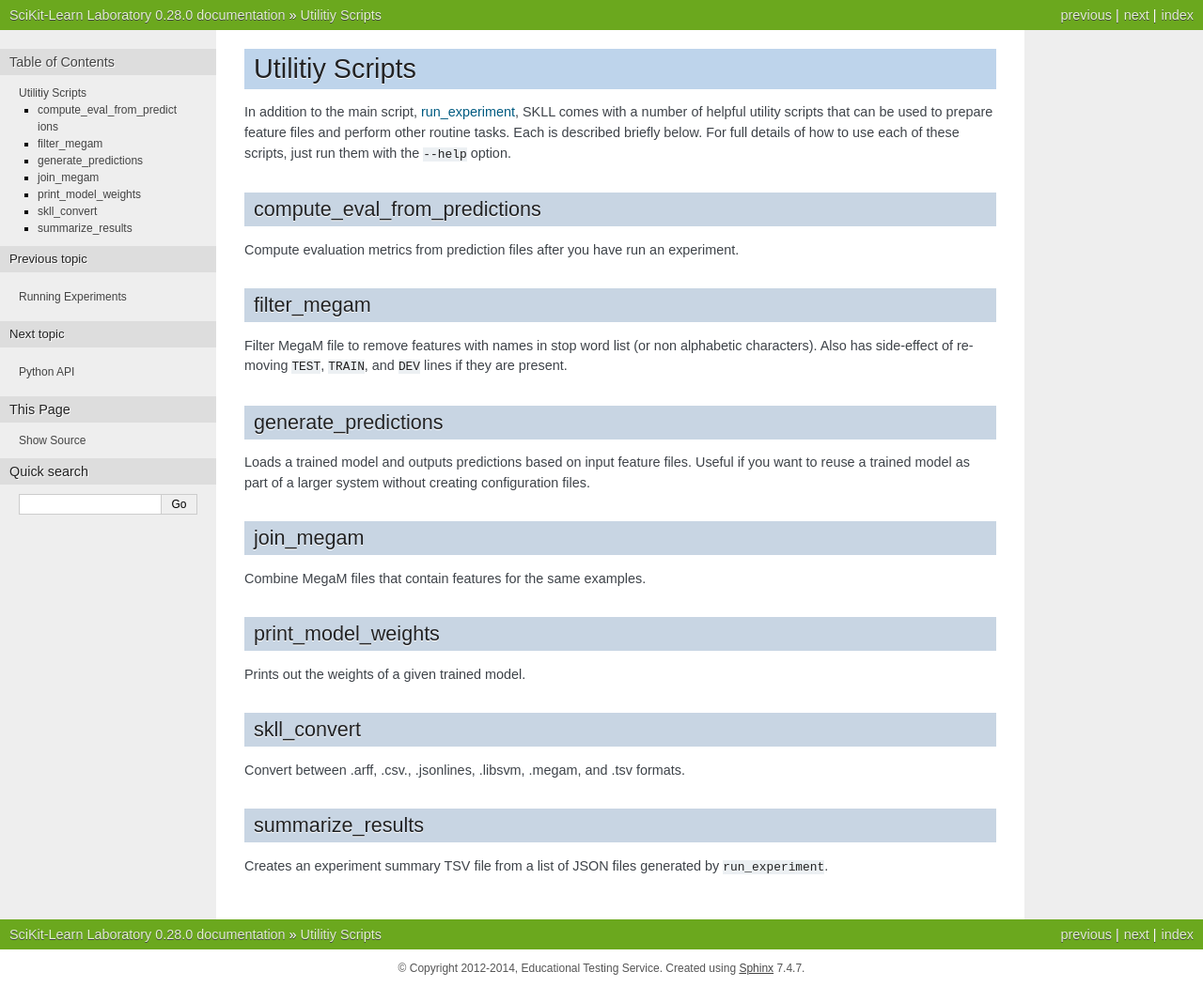
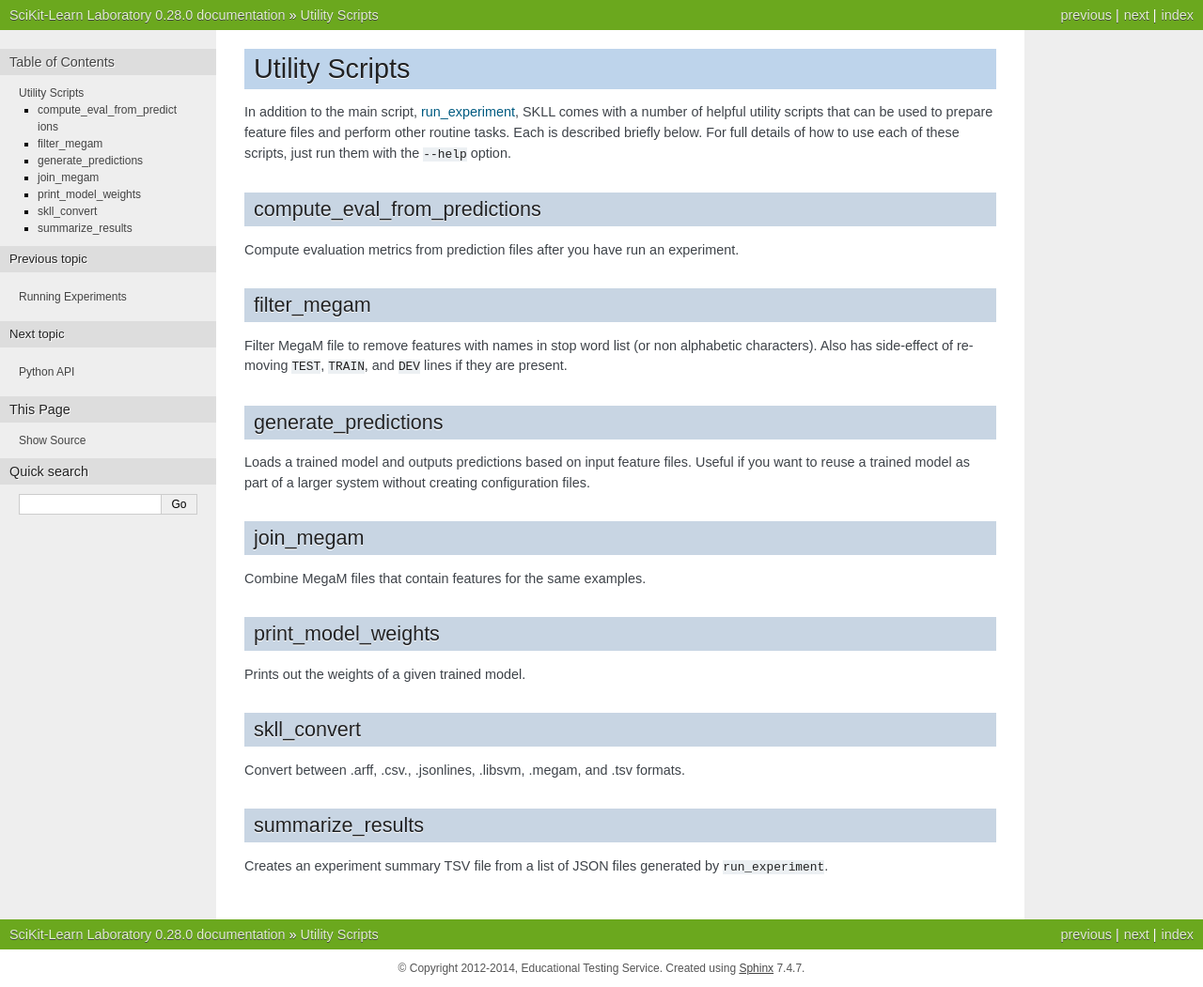
Before and after one commit to EducationalTestingService/skll, a Sphinx documentation site: the page built from doc/utilities.rst, in a window 1280 px wide. Shown: the whole page at 94% size. Built offline with Sphinx 7.4.7, drawn with Linux system fonts in a browser that asks for light colours.

```diff
--- a/doc/utilities.rst
+++ b/doc/utilities.rst
@@ -1,7 +1,7 @@
 .. sectionauthor:: Dan Blanchard <dblanchard@ets.org>
 
-Utilitiy Scripts
-================
+Utility Scripts
+===============
 In addition to the main script, :doc:`run_experiment <run_experiment>`, SKLL
 comes with a number of helpful utility scripts that can be used to prepare
 feature files and perform other routine tasks. Each is described briefly below.
```
Also changed, not shown: other parts of doc/utilities.rst (+2 -0 lines), doc/tutorial.rst (added, +11 -0 lines).
